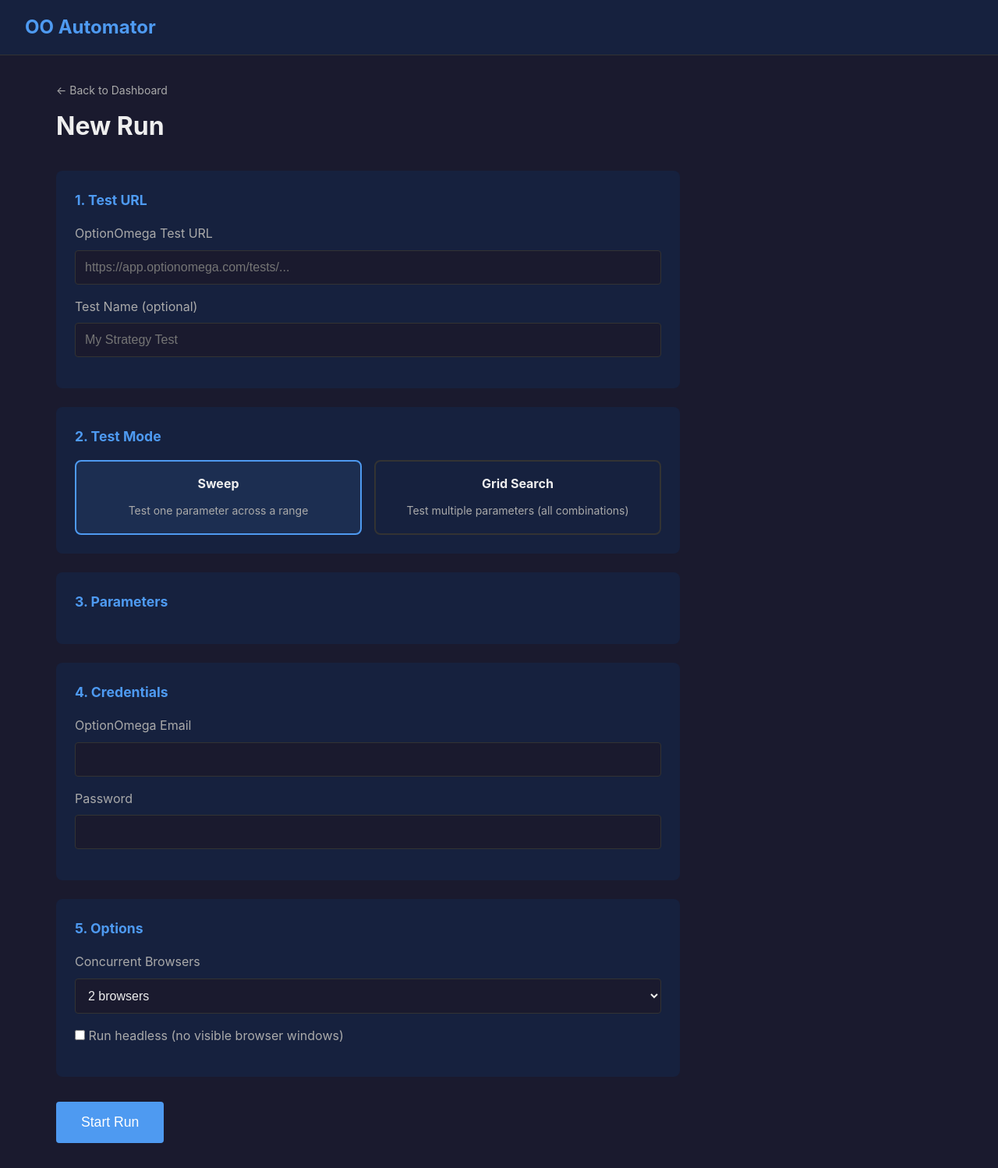
After one commit to shadwhand/oo_automator, a FastAPI app: template oo_automator/web/templates/new_run.html in a window 1280 px wide. The commit adds this page. Shown: the whole page at 78% size. Run offline with FastAPI, Linux system fonts and the light colour scheme; the template is opened without the code that fills it, so the values that code supplies are empty; some libraries are stand-ins or nearby versions.

Commit message:
feat: add New Run form page to dashboard
- Create /new-run page with interactive form
- Add POST /api/runs endpoint to create runs
- Update dashboard to link to new run page
- Add form CSS styles

Users can now create runs directly from the web dashboard:
1. Enter test URL
2. Select mode (sweep/grid)
3. Select and configure parameters
4. Enter credentials
5. Start run

🤖 Generated with [Claude Code](https://claude.com/claude-code)

Co-Authored-By: Claude Opus 4.5 <noreply@anthropic.com>

```diff
--- a/oo_automator/web/static/style.css
+++ b/oo_automator/web/static/style.css
@@ -405,3 +405,189 @@ tbody tr:hover {
         padding: 0.5rem;
     }
 }
+
+/* New Run Form */
+.page-header {
+    margin-bottom: 2rem;
+}
+
+.back-link {
+    display: inline-block;
+    margin-bottom: 0.5rem;
+    color: var(--text-secondary);
+    text-decoration: none;
+}
+
+.back-link:hover {
+    color: var(--accent);
+}
+
+.run-form {
+    max-width: 800px;
+}
+
+.form-section {
+    background-color: var(--bg-secondary);
+    padding: 1.5rem;
+    border-radius: 8px;
+    margin-bottom: 1.5rem;
+}
+
+.form-section h2 {
+    font-size: 1.1rem;
+    margin-bottom: 1rem;
+    color: var(--accent);
+}
+
+.form-group {
+    margin-bottom: 1rem;
+}
+
+.form-group label {
+    display: block;
+    margin-bottom: 0.5rem;
+    color: var(--text-secondary);
+}
+
+.form-group input[type="text"],
+.form-group input[type="url"],
+.form-group input[type="email"],
+.form-group input[type="password"],
+.form-group input[type="number"],
+.form-group select {
+    width: 100%;
+    padding: 0.75rem;
+    border: 1px solid #333;
+    border-radius: 4px;
+    background-color: var(--bg-primary);
+    color: var(--text-primary);
+    font-size: 1rem;
+}
+
+.form-group input:focus,
+.form-group select:focus {
+    outline: none;
+    border-color: var(--accent);
+}
+
+.mode-options {
+    display: flex;
+    gap: 1rem;
+}
+
+.mode-option {
+    flex: 1;
+    cursor: pointer;
+}
+
+.mode-option input {
+    display: none;
+}
+
+.mode-card {
+    display: block;
+    padding: 1rem;
+    border: 2px solid #333;
+    border-radius: 8px;
+    text-align: center;
+    transition: all 0.2s;
+}
+
+.mode-card strong {
+    display: block;
+    margin-bottom: 0.5rem;
+}
+
+.mode-card span {
+    font-size: 0.875rem;
+    color: var(--text-secondary);
+}
+
+.mode-option input:checked + .mode-card {
+    border-color: var(--accent);
+    background-color: rgba(78, 154, 241, 0.1);
+}
+
+.param-config {
+    padding: 1rem;
+    border: 1px solid #333;
+    border-radius: 8px;
+    margin-bottom: 0.75rem;
+}
+
+.param-checkbox {
+    display: flex;
+    align-items: flex-start;
+    gap: 0.75rem;
+    cursor: pointer;
+}
+
+.param-checkbox input[type="checkbox"] {
+    margin-top: 0.25rem;
+}
+
+.param-checkbox strong {
+    display: block;
+}
+
+.param-desc {
+    display: block;
+    font-size: 0.875rem;
+    color: var(--text-secondary);
+}
+
+.param-fields {
+    display: flex;
+    gap: 1rem;
+    margin-top: 1rem;
+    padding-top: 1rem;
+    border-top: 1px solid #333;
+}
+
+.param-field {
+    flex: 1;
+}
+
+.param-field label {
+    display: block;
+    font-size: 0.875rem;
+    margin-bottom: 0.25rem;
+    color: var(--text-secondary);
+}
+
+.param-field input {
+    width: 100%;
+    padding: 0.5rem;
+    border: 1px solid #333;
+    border-radius: 4px;
+    background-color: var(--bg-primary);
+    color: var(--text-primary);
+}
+
+.checkbox-label {
+    display: flex;
+    align-items: center;
+    gap: 0.5rem;
+    cursor: pointer;
+}
+
+.form-actions {
+    margin-top: 2rem;
+}
+
+.btn-large {
+    padding: 1rem 2rem;
+    font-size: 1.1rem;
+}
+
+.status-card {
+    background-color: var(--bg-secondary);
+    padding: 2rem;
+    border-radius: 8px;
+    text-align: center;
+}
+
+.status-card h2 {
+    color: var(--success);
+    margin-bottom: 1rem;
+}
--- /dev/null
+++ b/oo_automator/web/templates/new_run.html
@@ -0,0 +1,184 @@
+{% extends "base.html" %}
+
+{% block title %}New Run - OO Automator{% endblock %}
+
+{% block content %}
+<div class="page-header">
+    <a href="/" class="back-link">&larr; Back to Dashboard</a>
+    <h1>New Run</h1>
+</div>
+
+<form id="new-run-form" class="run-form">
+    <section class="form-section">
+        <h2>1. Test URL</h2>
+        <div class="form-group">
+            <label for="test-url">OptionOmega Test URL</label>
+            <input type="url" id="test-url" name="url"
+                   placeholder="https://app.optionomega.com/tests/..." required>
+        </div>
+        <div class="form-group">
+            <label for="test-name">Test Name (optional)</label>
+            <input type="text" id="test-name" name="name"
+                   placeholder="My Strategy Test">
+        </div>
+    </section>
+
+    <section class="form-section">
+        <h2>2. Test Mode</h2>
+        <div class="mode-options">
+            <label class="mode-option">
+                <input type="radio" name="mode" value="sweep" checked>
+                <div class="mode-card">
+                    <strong>Sweep</strong>
+                    <span>Test one parameter across a range</span>
+                </div>
+            </label>
+            <label class="mode-option">
+                <input type="radio" name="mode" value="grid">
+                <div class="mode-card">
+                    <strong>Grid Search</strong>
+                    <span>Test multiple parameters (all combinations)</span>
+                </div>
+            </label>
+        </div>
+    </section>
+
+    <section class="form-section">
+        <h2>3. Parameters</h2>
+        <div id="parameters-list">
+            {% for param in parameters %}
+            <div class="param-config" data-param="{{ param.name }}">
+                <label class="param-checkbox">
+                    <input type="checkbox" name="params" value="{{ param.name }}">
+                    <strong>{{ param.display_name }}</strong>
+                    <span class="param-desc">{{ param.description }}</span>
+                </label>
+                <div class="param-fields" style="display: none;">
+                    <div class="param-field">
+                        <label>Start</label>
+                        <input type="number" name="{{ param.name }}_start" value="5">
+                    </div>
+                    <div class="param-field">
+                        <label>End</label>
+                        <input type="number" name="{{ param.name }}_end" value="25">
+                    </div>
+                    <div class="param-field">
+                        <label>Step</label>
+                        <input type="number" name="{{ param.name }}_step" value="5">
+                    </div>
+                </div>
+            </div>
+            {% endfor %}
+        </div>
+    </section>
+
+    <section class="form-section">
+        <h2>4. Credentials</h2>
+        <div class="form-group">
+            <label for="email">OptionOmega Email</label>
+            <input type="email" id="email" name="email" required
+                   value="{{ config_email or '' }}">
+        </div>
+        <div class="form-group">
+            <label for="password">Password</label>
+            <input type="password" id="password" name="password" required>
+        </div>
+    </section>
+
+    <section class="form-section">
+        <h2>5. Options</h2>
+        <div class="form-group">
+            <label for="browsers">Concurrent Browsers</label>
+            <select id="browsers" name="browsers">
+                <option value="1">1 browser</option>
+                <option value="2" selected>2 browsers</option>
+            </select>
+        </div>
+        <div class="form-group">
+            <label class="checkbox-label">
+                <input type="checkbox" name="headless" id="headless">
+                Run headless (no visible browser windows)
+            </label>
+        </div>
+    </section>
+
+    <div class="form-actions">
+        <button type="submit" class="btn btn-primary btn-large">
+            Start Run
+        </button>
+    </div>
+</form>
+
+<div id="run-status" style="display: none;">
+    <div class="status-card">
+        <h2>Run Started!</h2>
+        <p>Run ID: <span id="run-id"></span></p>
+        <p><a href="#" id="run-link">View Run Progress</a></p>
+    </div>
+</div>
+
+<script>
+// Show/hide parameter fields when checkbox is toggled
+document.querySelectorAll('.param-checkbox input').forEach(checkbox => {
+    checkbox.addEventListener('change', function() {
+        const fields = this.closest('.param-config').querySelector('.param-fields');
+        fields.style.display = this.checked ? 'flex' : 'none';
+    });
+});
+
+// Handle form submission
+document.getElementById('new-run-form').addEventListener('submit', async function(e) {
+    e.preventDefault();
+
+    const formData = new FormData(this);
+    const data = {
+        url: formData.get('url'),
+        name: formData.get('name') || null,
+        mode: formData.get('mode'),
+        email: formData.get('email'),
+        password: formData.get('password'),
+        browsers: parseInt(formData.get('browsers')),
+        headless: formData.get('headless') === 'on',
+        parameters: {}
+    };
+
+    // Collect selected parameters
+    formData.getAll('params').forEach(param => {
+        data.parameters[param] = {
+            start: parseInt(formData.get(param + '_start')),
+            end: parseInt(formData.get(param + '_end')),
+            step: parseInt(formData.get(param + '_step'))
+        };
+    });
+
+    if (Object.keys(data.parameters).length === 0) {
+        alert('Please select at least one parameter');
+        return;
+    }
+
+    try {
+        const response = await fetch('/api/runs', {
+            method: 'POST',
+            headers: {'Content-Type': 'application/json'},
+            body: JSON.stringify(data)
+        });
+
+        if (!response.ok) {
+            const error = await response.json();
+            throw new Error(error.detail || 'Failed to create run');
+        }
+
+        const result = await response.json();
+
+        // Show success message
+        document.getElementById('new-run-form').style.display = 'none';
+        document.getElementById('run-status').style.display = 'block';
+        document.getElementById('run-id').textContent = result.run_id;
+        document.getElementById('run-link').href = '/runs/' + result.run_id;
+
+    } catch (error) {
+        alert('Error: ' + error.message);
+    }
+});
+</script>
+{% endblock %}
```
Also changed, not shown: oo_automator/web/routes/api.py (+90 -2 lines), oo_automator/web/routes/pages.py (+19 -0 lines), oo_automator/web/templates/index.html (+2 -5 lines).
